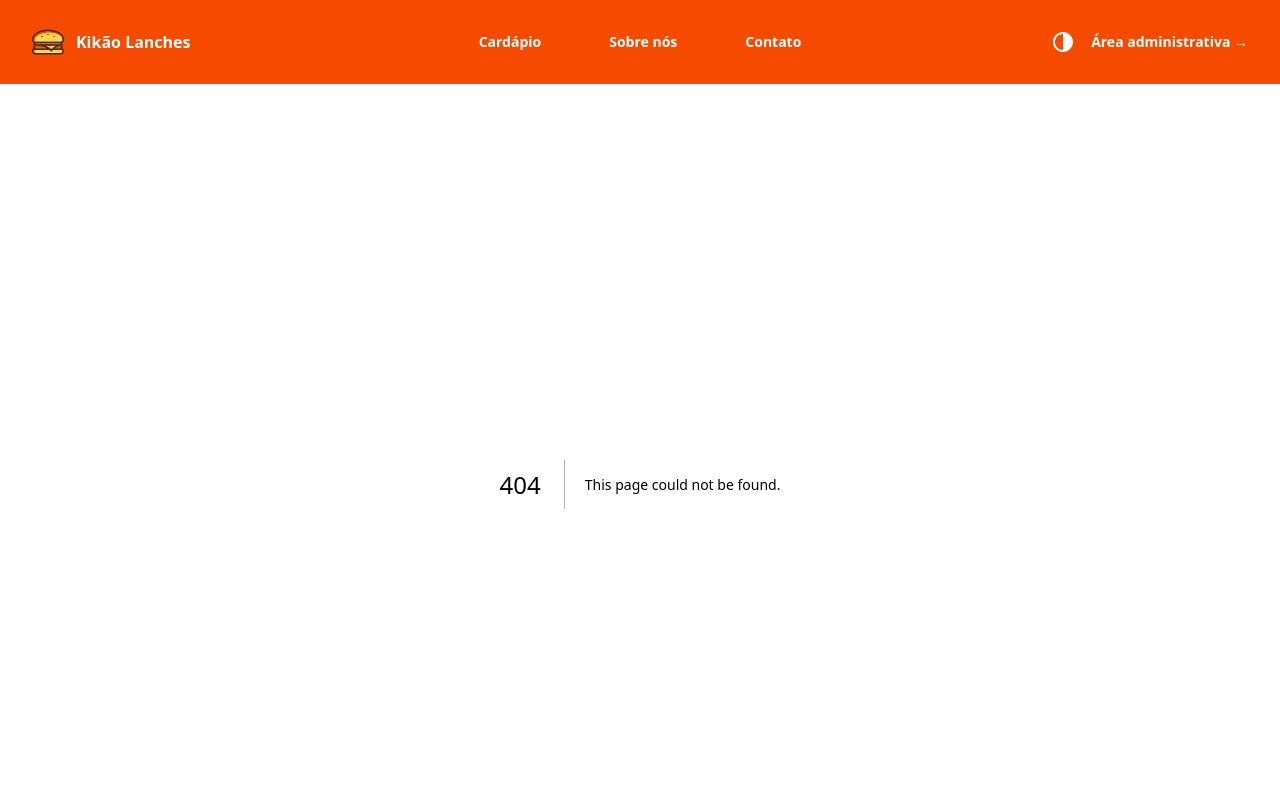
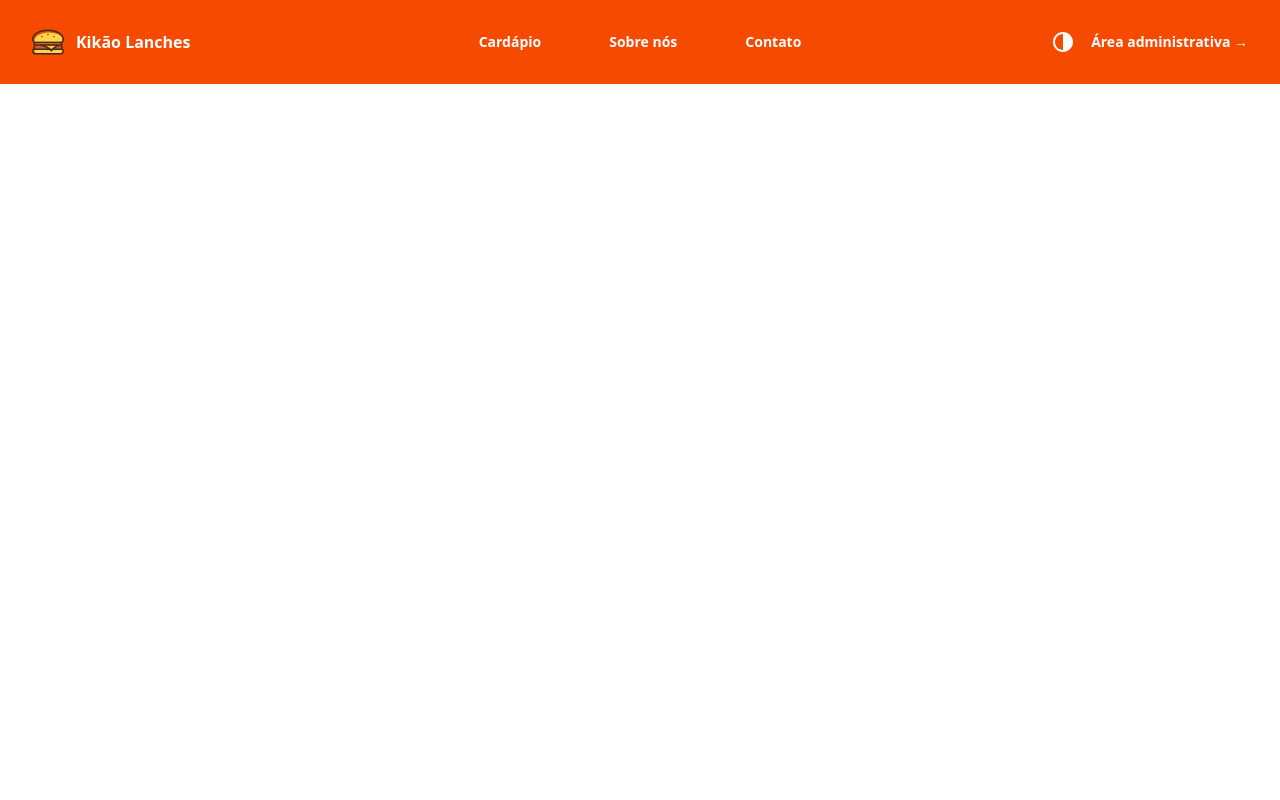
Before and after one commit to josebauer/kikao-lanches-frontend, a Next.js app: page /sobre-nos in a window 1280 px wide. Before the commit this address had no page. Shown: the top 800 px of the page. Built offline with nearby package versions, Linux system fonts and the light colour scheme.

Commit message:
Adiciona páginas cardapio e sobre-nos

```diff
--- /dev/null
+++ b/src/app/cardapio/page.tsx
@@ -0,0 +1,15 @@
+import cardapio from '@/data/cardapio.json'
+import ProductCard from "@/components/ProductCard";
+
+export default function menu() {
+  return (
+    <main>
+      <h2 className='text-center mt-4'>Cardápio</h2>
+      <section className='flex flex-wrap justify-center gap-4 mt-5 mb-20'>
+        {cardapio.map((product) => (
+          <ProductCard product={product} />
+        ))}
+      </section>
+    </main>
+  )
+}
--- /dev/null
+++ b/src/app/sobre-nos/page.tsx
@@ -0,0 +1,7 @@
+export default function AboutUs() {
+  return (
+    <main>
+
+    </main>
+  )
+}
--- a/src/components/layout/Header.tsx
+++ b/src/components/layout/Header.tsx
@@ -58,10 +58,10 @@ export default function Header() {
           </button>
         </div>
         <PopoverGroup className="hidden lg:flex lg:gap-x-12">
-          <Link href="#" className={`text-sm/6 font-semibold border-2 p-2 border-transparent hover:cursor-pointer rounded-lg ${isScrolled && !isHighContrast ? "hover:border-orange-600" : "hover:border-white"}`}>
+          <Link href="/cardapio" className={`text-sm/6 font-semibold border-2 p-2 border-transparent hover:cursor-pointer rounded-lg ${isScrolled && !isHighContrast ? "hover:border-orange-600" : "hover:border-white"}`}>
             Cardápio
           </Link>
-          <Link href="#" className={`text-sm/6 font-semibold border-2 p-2 border-transparent hover:cursor-pointer rounded-lg ${isScrolled && !isHighContrast ? "hover:border-orange-600" : "hover:border-white"}`}>
+          <Link href="/sobre-nos" className={`text-sm/6 font-semibold border-2 p-2 border-transparent hover:cursor-pointer rounded-lg ${isScrolled && !isHighContrast ? "hover:border-orange-600" : "hover:border-white"}`}>
             Sobre nós
           </Link>
           <Link href="/contato" className={`text-sm/6 font-semibold border-2 p-2 border-transparent hover:cursor-pointer rounded-lg ${isScrolled && !isHighContrast ? "hover:border-orange-600" : "hover:border-white"}`}>
@@ -108,19 +108,19 @@ export default function Header() {
             <div className="-my-6 divide-y divide-white/10">
               <div className="space-y-2 py-6">
                 <Link
-                  href="#"
+                  href="/cardapio"
                   className="-mx-3 block rounded-lg px-3 py-2 text-base/7 font-semibold text-orange-600 hover:bg-white/5"
                 >
                   Cardápio
                 </Link>
                 <Link
-                  href="#"
+                  href="/sobre-nos"
                   className="-mx-3 block rounded-lg px-3 py-2 text-base/7 font-semibold text-orange-600 hover:bg-white/5"
                 >
                   Sobre nós
                 </Link>
                 <Link
-                  href="#"
+                  href="/contato"
                   className="-mx-3 block rounded-lg px-3 py-2 text-base/7 font-semibold text-orange-600 hover:bg-white/5"
                 >
                   Contato
```
